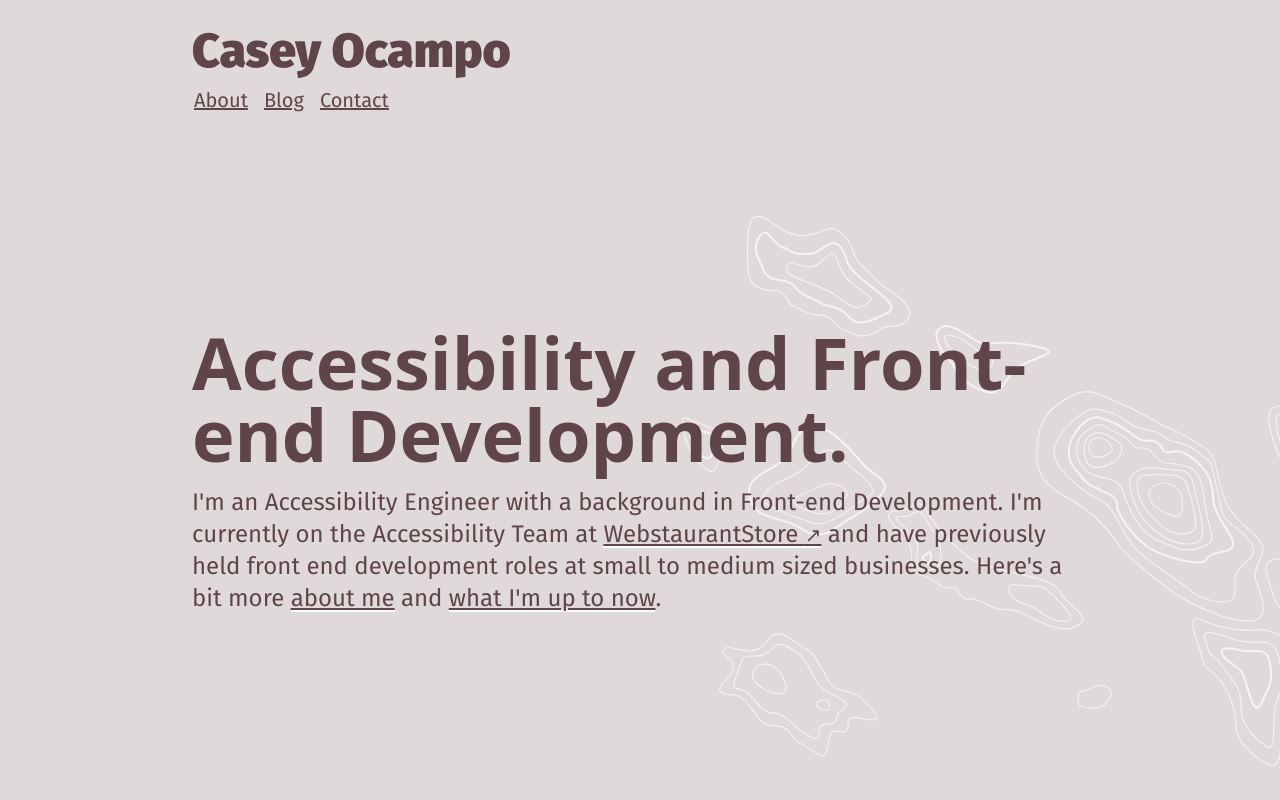
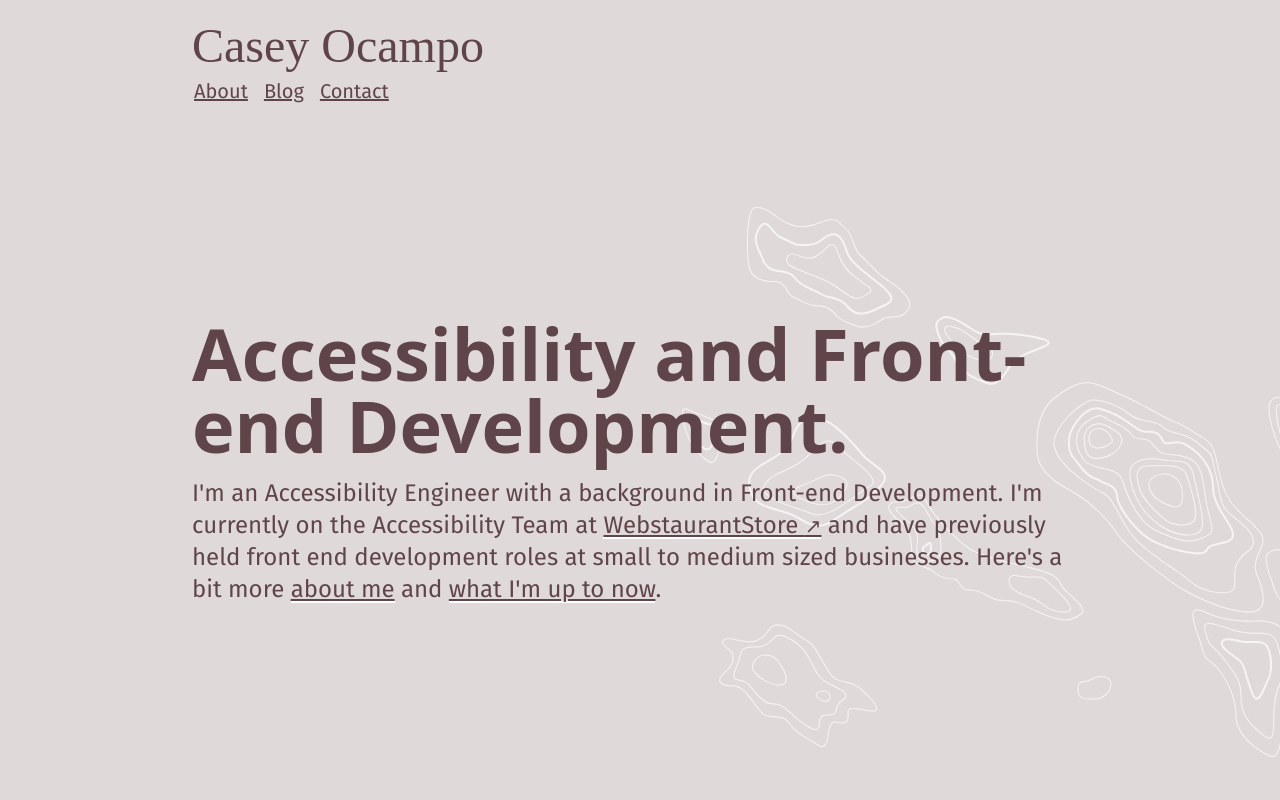
Before and after one commit to caseyocampo/blog-eleventy-tailwind, an Eleventy site: page src/index.html in a window 1280 px wide. Shown: the top 800 px of the page. Built offline with nearby package versions, Linux system fonts and the light colour scheme; Eleventy itself is replaced by a stand-in of ours; files that its build step writes are made by us from their sources; a web font is replaced by a local one.

Commit message:
chore: remove logo add text

```diff
--- a/src/_includes/layout.html
+++ b/src/_includes/layout.html
@@ -53,13 +53,6 @@
       href="/img/bg-motif.svg"
       type="image/svg+xml"
     />
-    <link
-      rel="preload"
-      fetchpriority="high"
-      as="image"
-      href="/img/logo.svg"
-      type="image/svg+xml"
-    />
     <link rel="icon" type="image/x-icon" href="/icons/favicon-512.png" />
     <link rel="apple-touch-icon" href="/icons/apple-touch-icon.png" />
   </head>
@@ -68,9 +61,16 @@
       <nav>
         <div class="flex w-full justify-between mb-2">
           <p>
-            <a href="/" class="site-title" aria-label="Homepage"
-              ><img src="/img/logo.svg" alt="" height="46" width="318"
-            /></a>
+            <a
+              href="/"
+              class="site-title"
+              style="
+                font-family: 'FiraSansBlack';
+                font-size: 3rem;
+                text-decoration: none;
+              "
+              >Casey Ocampo</a
+            >
           </p>
           <button
             id="menu-btn"
```
